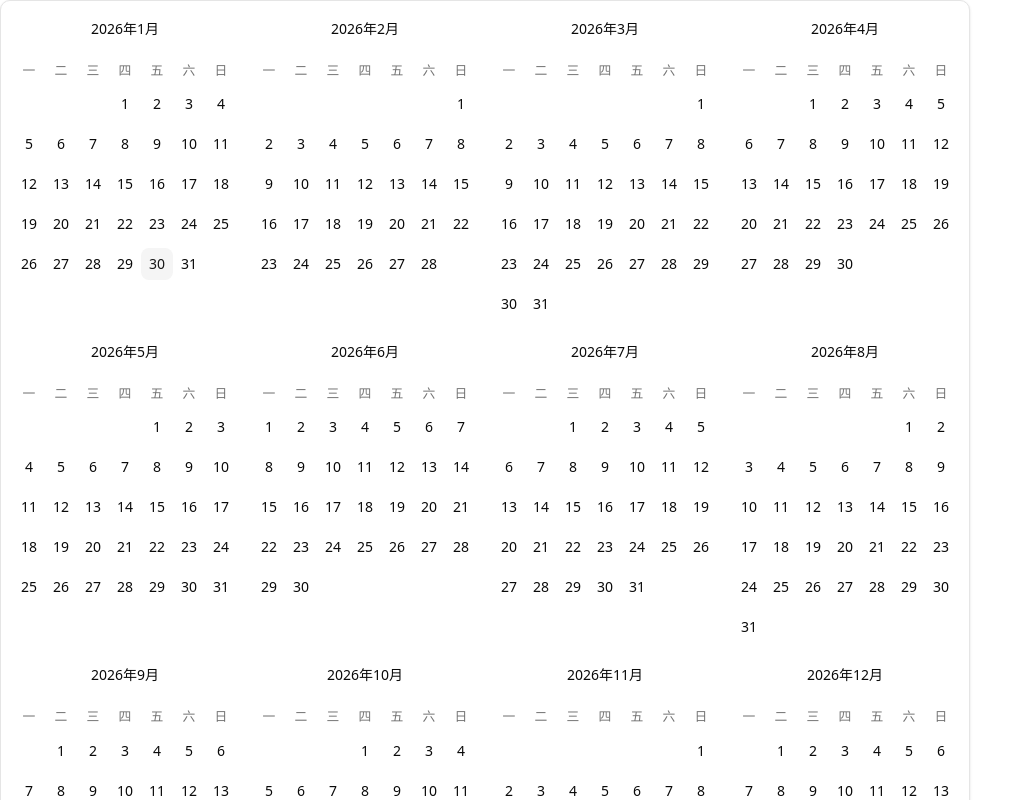
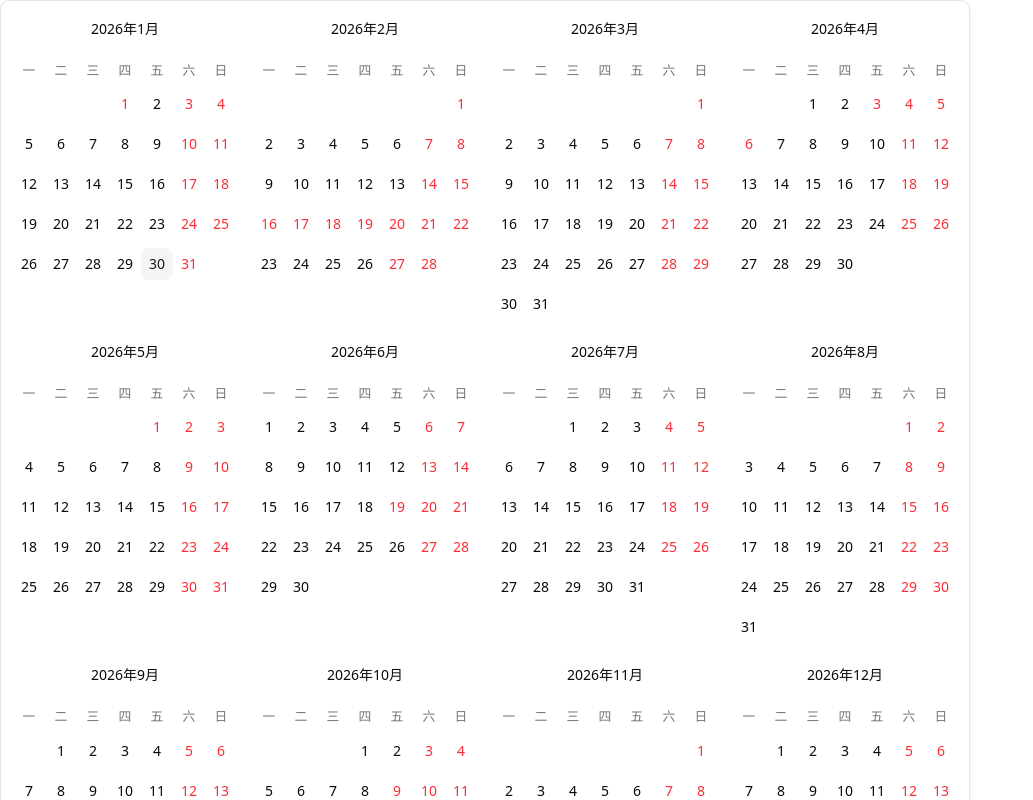
Before and after one commit to garylin0969/holihack-tw, a Next.js app: page / in a window 1280 px wide. Shown: the top 800 px of the page, without its empty margins (0-1033 px from the left). Built offline with nearby package versions, Linux system fonts and the light colour scheme.

Commit message:
feat: update the main application page content and structure.

```diff
--- a/src/app/page.tsx
+++ b/src/app/page.tsx
@@ -1,26 +1,53 @@
 'use client';
 
+import { useMemo } from 'react';
 import { Calendar } from '@/components/ui/calendar';
 import { zhTW } from 'date-fns/locale';
 import { useIsMounted } from '@/hooks';
+import holidayData from '@/data/processed/2026.json';
+
+/** 將 YYYYMMDD 格式字串轉換為 Date 物件 */
+const parseDate = (dateStr: string): Date => {
+    const year = parseInt(dateStr.slice(0, 4), 10);
+    const month = parseInt(dateStr.slice(4, 6), 10) - 1;
+    const day = parseInt(dateStr.slice(6, 8), 10);
+    return new Date(year, month, day);
+};
 
 const Home = () => {
     const isMounted = useIsMounted();
+
+    /** 取得所有假日的 Date 陣列 */
+    const holidayDates = useMemo(() => holidayData.filter((d) => d.isHoliday).map((d) => parseDate(d.date)), []);
+
     if (!isMounted) return null; // 避免日期轉換造成 hydration error
 
     return (
         <>
             <Calendar
-                mode="single" // 或 "range" / "multiple"
+                // 選擇模式：single=單選 / range=範圍選擇 / multiple=多選
+                mode="single"
+                // 日曆外框樣式
                 className="rounded-lg border shadow"
-                locale={zhTW} // 傳入語系屬性
-                showOutsideDays={false} // 搭配隱藏非當月日期
+                // 語系設定，使用繁體中文
+                locale={zhTW}
+                // 是否顯示非當月的日期（灰色日期）
+                showOutsideDays={false}
+                // 同時顯示的月份數量
                 numberOfMonths={12}
-                disableNavigation // 禁用左右切換箭頭
-                hideNavigation // 加入這一行，箭頭就會完全消失
-                defaultMonth={new Date(2026, 0)} // 固定起始月份為 2026 年 1 月
-                // 使用 p-5 或自訂邊距，並利用 classNames 修改內部佈局
+                // 禁用月份切換功能
+                disableNavigation
+                // 完全隱藏導覽箭頭
+                hideNavigation
+                // 預設顯示的起始月份（2026 年 1 月）
+                defaultMonth={new Date(2026, 0)}
+                // 自訂修飾符：將假日標記為 holiday 群組
+                modifiers={{ holiday: holidayDates }}
+                // 修飾符對應的樣式：假日顯示為紅色
+                modifiersClassNames={{ holiday: 'text-red-500' }}
+                // 覆寫內部元素的 CSS 類別
                 classNames={{
+                    // 月份容器：使用 grid 排版，響應式調整欄數
                     months: 'grid grid-cols-1 sm:grid-cols-2 md:grid-cols-3 lg:grid-cols-4 gap-4',
                 }}
             />
```
